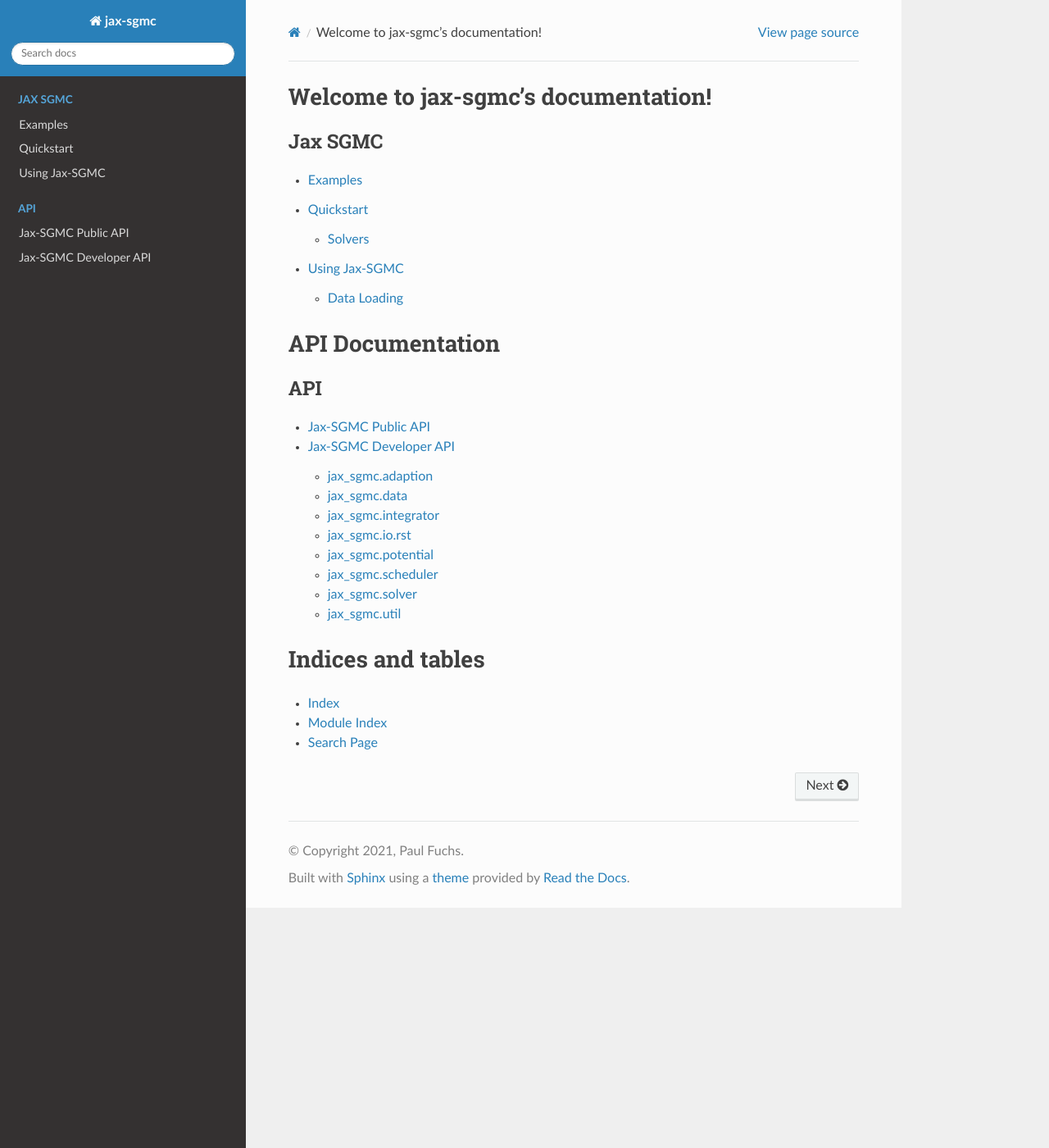
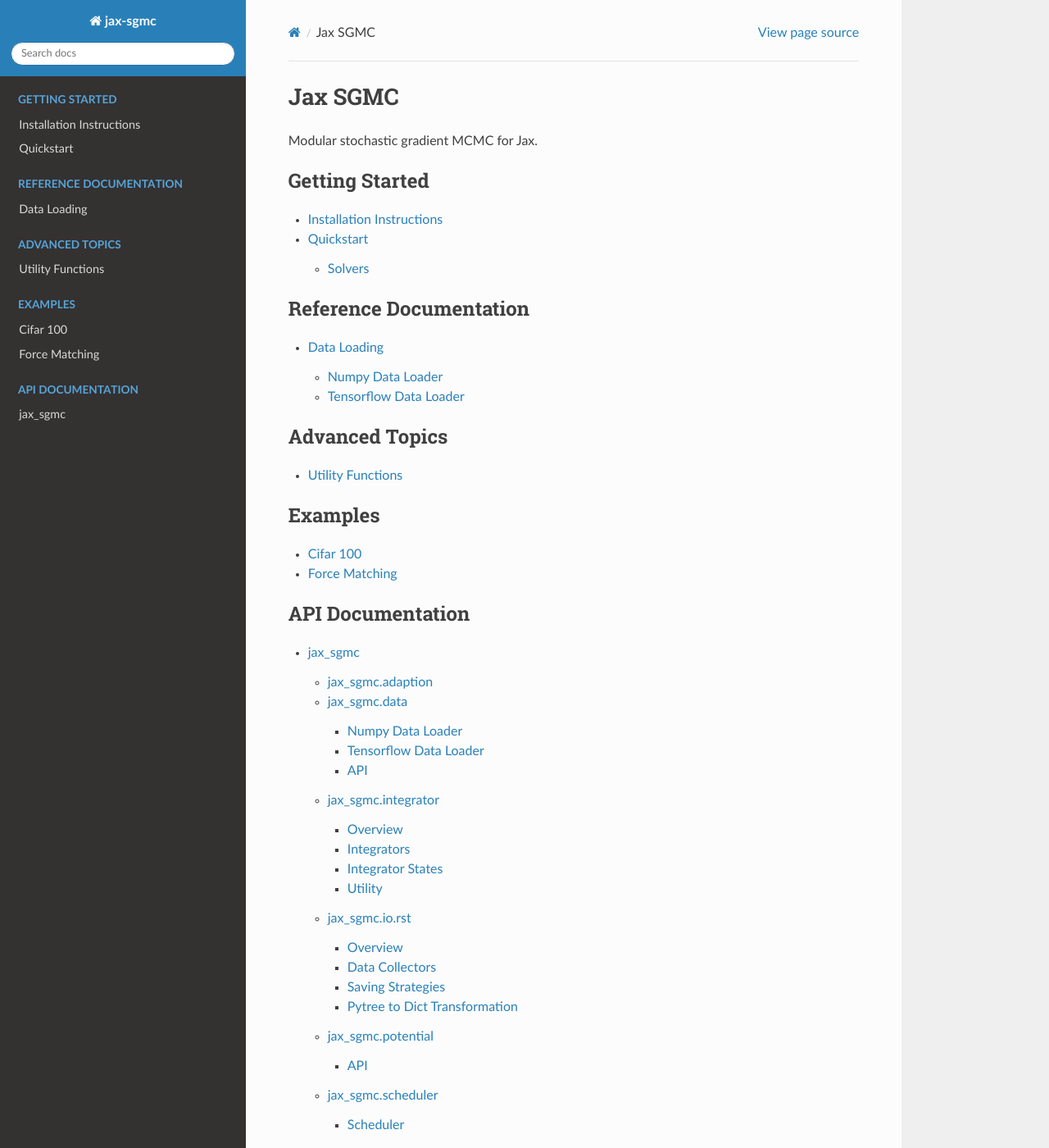
Before and after one commit to tummfm/jax-sgmc, a Sphinx documentation site: the page built from docs/index.rst, in a window 1280 px wide and 1400 px high. Shown: the whole window at 82% size. Built offline with Sphinx 7.4.7 and the Read the Docs theme 2.0.0, drawn with Linux system fonts in a browser that asks for light colours.

Commit message:
Restructured documentation

```diff
--- /dev/null
+++ b/docs/advanced/util.rst
@@ -0,0 +1,2 @@
+Utility Functions
+==================
--- /dev/null
+++ b/docs/api/index.rst
@@ -0,0 +1,15 @@
+jax_sgmc
+==================
+
+.. toctree::
+   :maxdepth: 2
+   :caption: jax_sgmc
+
+   jax_sgmc.adaption
+   jax_sgmc.data
+   jax_sgmc.integrator
+   jax_sgmc.io
+   jax_sgmc.potential
+   jax_sgmc.scheduler
+   jax_sgmc.solver
+   jax_sgmc.util
--- a/docs/developer_api.rst
+++ /dev/null
@@ -1,15 +0,0 @@
-Jax-SGMC Developer API
-=======================
-
-.. toctree::
-   :maxdepth: 2
-   :caption: Jax-SGMC Modules
-
-   developer/jax_sgmc.adaption
-   developer/jax_sgmc.data
-   developer/jax_sgmc.integrator
-   developer/jax_sgmc.io
-   developer/jax_sgmc.potential
-   developer/jax_sgmc.scheduler
-   developer/jax_sgmc.solver
-   developer/jax_sgmc.util
--- /dev/null
+++ b/docs/examples/cifar.md
@@ -0,0 +1 @@
+# Cifar 100
--- /dev/null
+++ b/docs/examples/force_matching.md
@@ -0,0 +1 @@
+# Force Matching
--- a/docs/index.rst
+++ b/docs/index.rst
@@ -1,30 +1,44 @@
-.. jax-sgmc documentation master file, created by
-   sphinx-quickstart on Wed May  5 18:00:33 2021.
-   You can adapt this file completely to your liking, but it should at least
-   contain the root `toctree` directive.
+Jax SGMC
+========
 
-Welcome to jax-sgmc's documentation!
-====================================
+Modular stochastic gradient MCMC for Jax.
+
 
 .. toctree::
    :maxdepth: 2
-   :caption: Jax SGMC
+   :caption: Getting Started
 
-   examples/index
+   installation
    quickstart
-   usage/index
 
 
-API Documentation
-==================
+.. toctree::
+   :maxdepth: 2
+   :caption: Reference Documentation
+
+   usage/data
+
 
 .. toctree::
-    :maxdepth: 2
-    :caption: API
+   :maxdepth: 2
+   :caption: Advanced Topics
 
-    public_api
-    developer_api
+   advanced/util
 
+
+.. toctree::
+   :maxdepth: 2
+   :caption: Examples
+
+   examples/cifar
+   examples/force_matching
+
+
+.. toctree::
+   :maxdepth: 3
+   :caption: API Documentation
+
+   api/index
 
 
 Indices and tables
--- /dev/null
+++ b/docs/installation.md
@@ -0,0 +1,4 @@
+Installation Instructions
+==========================
+
+Todo...
--- a/docs/public_api.rst
+++ /dev/null
@@ -1,4 +0,0 @@
-Jax-SGMC Public API
-====================
-
-In progress...
--- a/docs/usage/index.rst
+++ /dev/null
@@ -1,8 +0,0 @@
-Using Jax-SGMC
-==============
-
-.. toctree::
-    :maxdepth: 1
-    :caption: Usage
-
-    data
```
Also changed, not shown: docs/examples/index.rst (deleted, +0 -8 lines), docs/api/jax_sgmc.adaption.rst (renamed from docs/developer/jax_sgmc.adaption.rst), docs/api/jax_sgmc.data.rst (renamed from docs/developer/jax_sgmc.data.rst), docs/api/jax_sgmc.integrator.rst (renamed from docs/developer/jax_sgmc.integrator.rst), docs/api/jax_sgmc.io.rst (renamed from docs/developer/jax_sgmc.io.rst), docs/api/jax_sgmc.potential.rst (renamed from docs/developer/jax_sgmc.potential.rst), docs/api/jax_sgmc.scheduler.rst (renamed from docs/developer/jax_sgmc.scheduler.rst), docs/api/jax_sgmc.solver.rst (renamed from docs/developer/jax_sgmc.solver.rst), docs/api/jax_sgmc.util.rst (renamed from docs/developer/jax_sgmc.util.rst).
